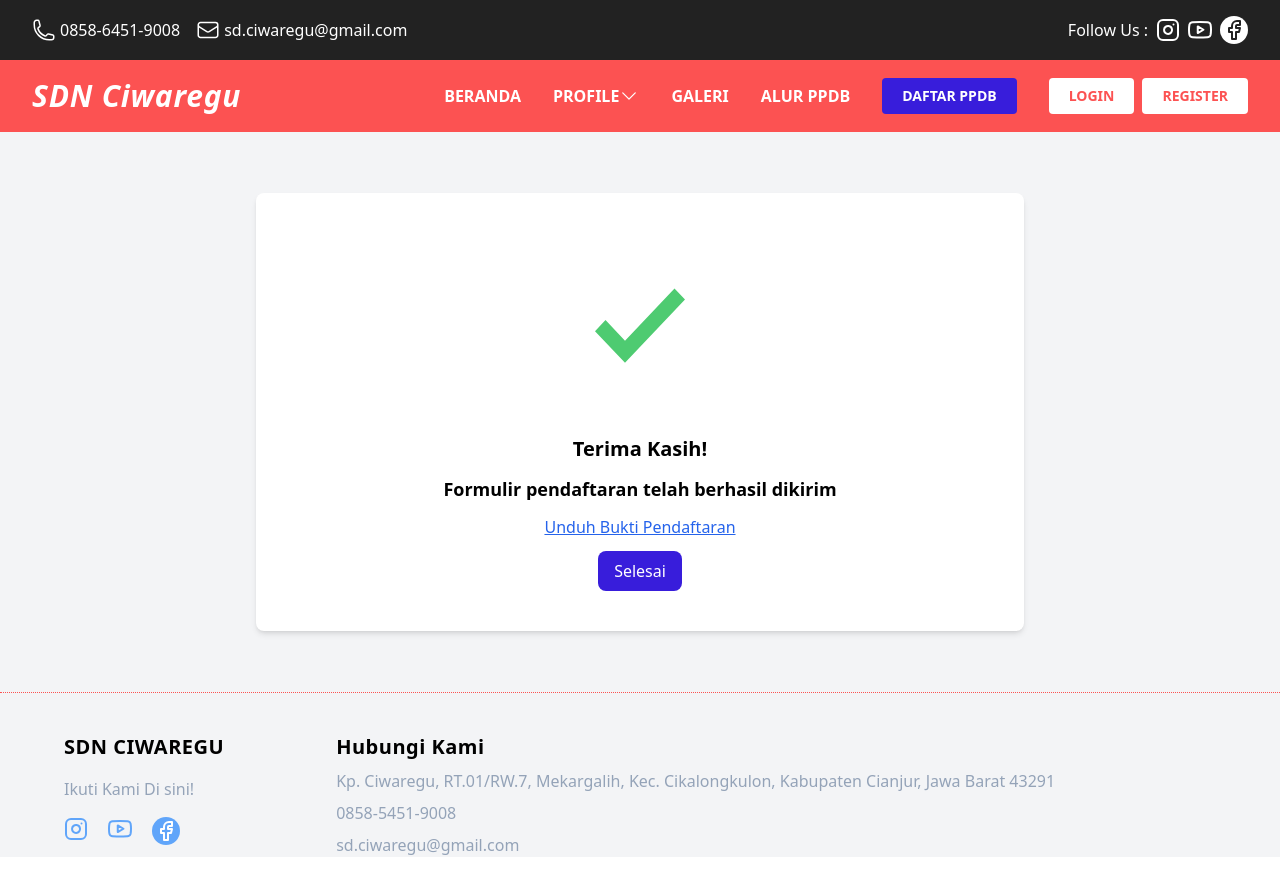
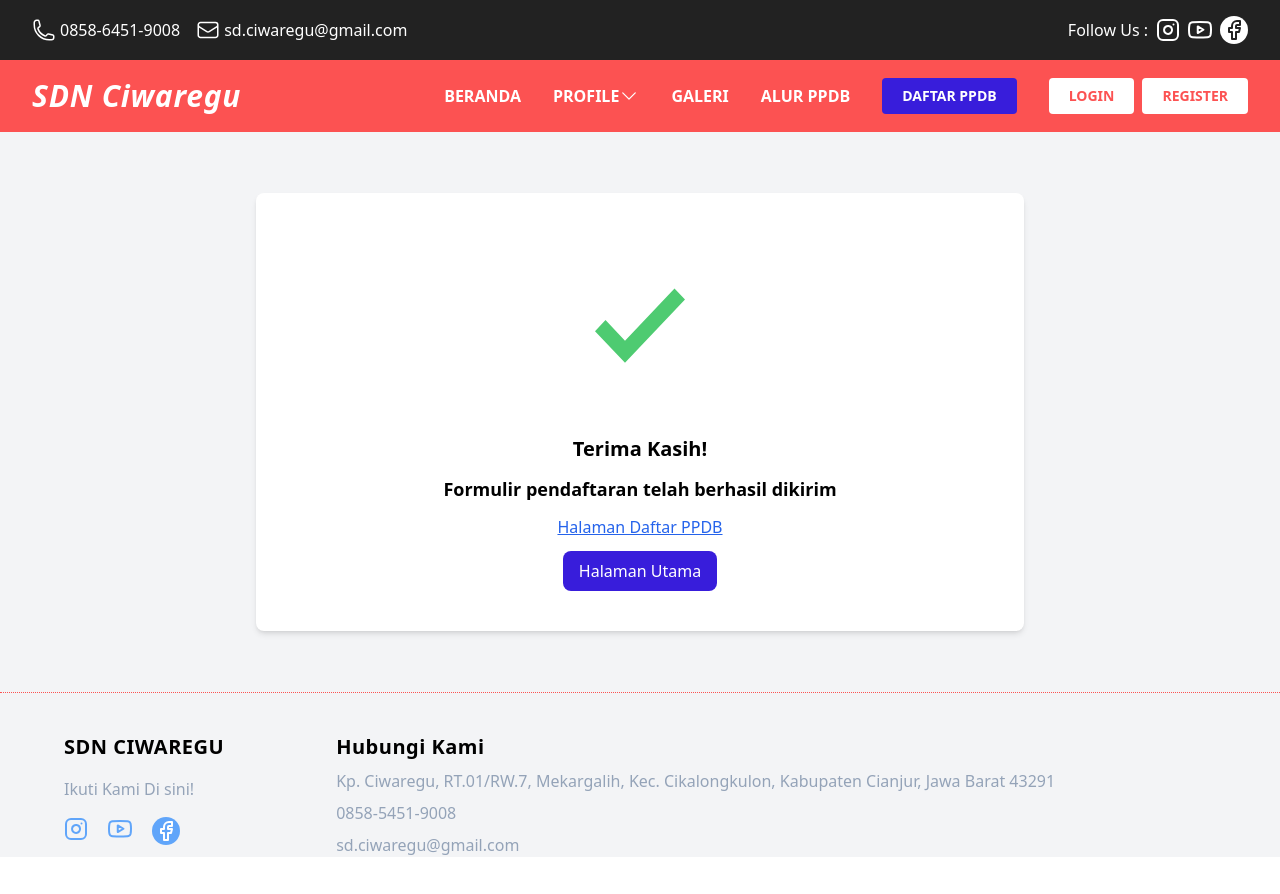
Before and after one commit to azarnuzy/sd-ciwaregu-1-fe, a Next.js app: page /daftar-ppdb/success in a window 1280 px wide. Shown: the top 894 px of the page. Built offline with nearby package versions, Linux system fonts and the light colour scheme.

Commit message:
fix integration with form ppdb

```diff
--- a/src/components/FormPPDB/Page3.jsx
+++ b/src/components/FormPPDB/Page3.jsx
@@ -6,14 +6,20 @@ import { dataPage2, pendidikan } from '@/utils/form'
 import SelectItem from '../Form/SelectItem'
 import RadioButton from '../Form/RadioButton'
 import axios from 'axios'
+import { useRouter } from 'next/router'
+import LoadingSpinner from '../Loading/LoadingSpinner'
 
 function Page3() {
   const { kelengkapanData, register, handleSubmit, errors, previousPage } =
     useFormContext()
+  const [isLoading, setIsLoading] = useState(false)
+
+  const router = useRouter()
 
   const onSubmit = (data) => {
     // previousPage()
-    console.log(kelengkapanData)
+    // console.log(kelengkapanData)
+    setIsLoading(true)
     const postData = async () => {
       try {
         const formData = new FormData()
@@ -44,13 +50,10 @@ function Page3() {
         formData.append('pendidikanIbu', kelengkapanData.ibuPendidikan)
         formData.append('pekerjaanIbu', kelengkapanData.ibuPekerjaan)
         formData.append('penghasilanIbu', kelengkapanData.penghasilanIbu)
-        formData.append('namaWali', kelengkapanData.waliName || '')
-        formData.append('pendidikanWali', kelengkapanData.waliPendidikan || '')
-        formData.append('pekerjaanWali', kelengkapanData.waliPekerjaan || '')
-        formData.append(
-          'penghasilanWali',
-          kelengkapanData.penghasilanWali || ''
-        )
+        formData.append('namaWali', null)
+        formData.append('pendidikanWali', null)
+        formData.append('pekerjaanWali', null)
+        formData.append('penghasilanWali', null)
         formData.append('pasFotoUrl', kelengkapanData.pasPhoto[0])
         formData.append('aktaUrl', kelengkapanData.akteLahir[0])
         formData.append('kkUrl', kelengkapanData.kartuKeluarga[0])
@@ -60,10 +63,13 @@ function Page3() {
           formData,
           { headers: { 'Content-Type': 'multipart/form-data' } }
         )
-        console.log(response.data)
+        // console.log(response.data)
+        router.push('/daftar-ppdb/success')
       } catch (error) {
         console.error(error)
       }
+
+      setIsLoading(false)
     }
 
     postData()
@@ -75,6 +81,10 @@ function Page3() {
 
   return (
     <div className='flex justify-center items-center flex-col'>
+      <LoadingSpinner
+        isLoading={isLoading}
+        setIsLoading={setIsLoading}
+      />
       <h2 className='my-8 max-w-lg font-bold text-center text-3xl mb-5 tracking-wider'>
         Formulir PPDB SD Negeri Ciwaregu
       </h2>
--- a/src/components/FormPPDB/SuccessSubmit.jsx
+++ b/src/components/FormPPDB/SuccessSubmit.jsx
@@ -1,5 +1,6 @@
 import MainLayout from '@/layouts/MainLayout'
 import Image from 'next/image'
+import Link from 'next/link'
 import React from 'react'
 
 function SuccessSubmit() {
@@ -17,12 +18,18 @@ function SuccessSubmit() {
           <p className='font-bold text-lg'>
             Formulir pendaftaran telah berhasil dikirim
           </p>
-          <span className='underline text-blue-600 cursor-pointer'>
-            Unduh Bukti Pendaftaran
-          </span>
-          <button className='text-white bg-origin-blue px-4 py-2 cursor-pointer rounded-lg'>
-            Selesai
-          </button>
+          <Link
+            href={'/daftar-ppdb'}
+            className='underline text-blue-600 cursor-pointer'
+          >
+            Halaman Daftar PPDB
+          </Link>
+          <Link
+            href={'/'}
+            className='text-white bg-origin-blue px-4 py-2 cursor-pointer rounded-lg'
+          >
+            Halaman Utama
+          </Link>
         </div>
       </div>
     </MainLayout>
```
